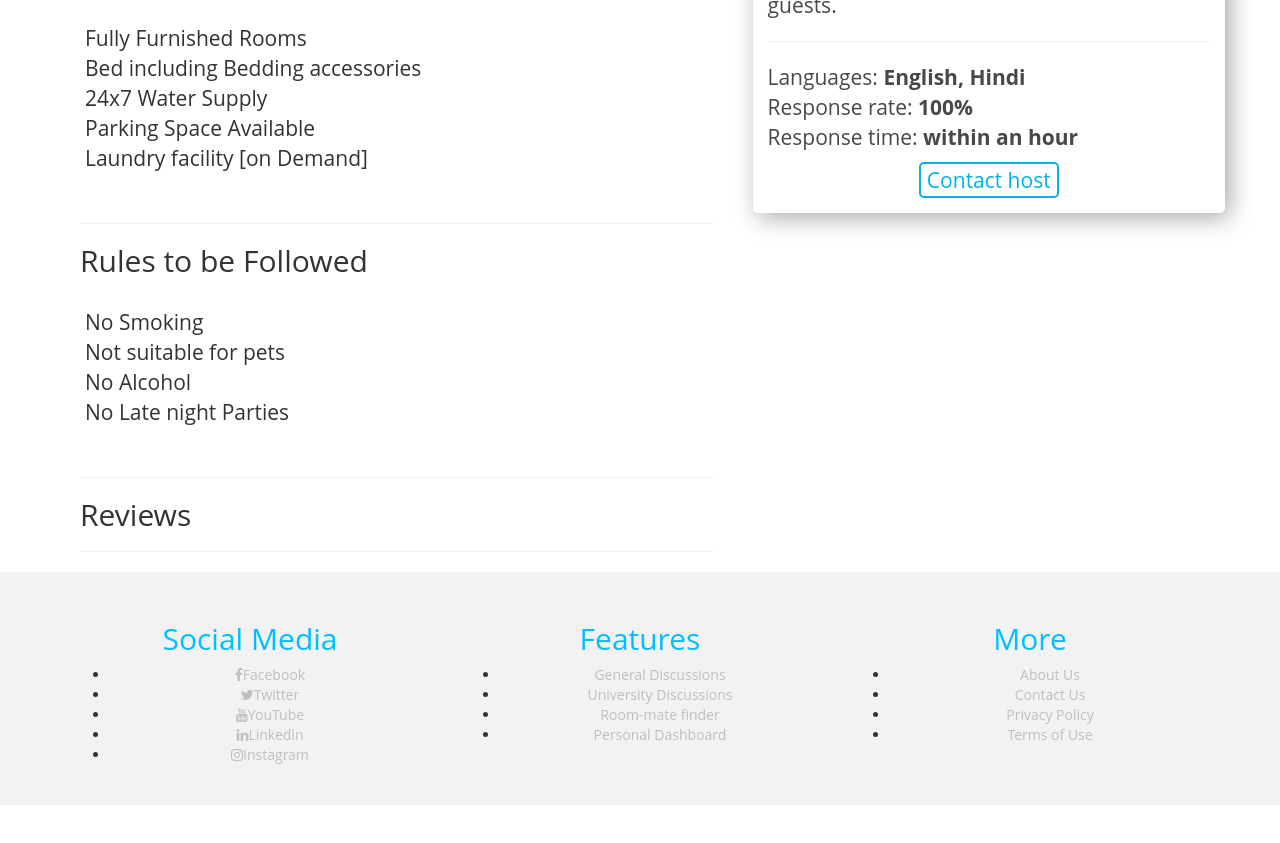
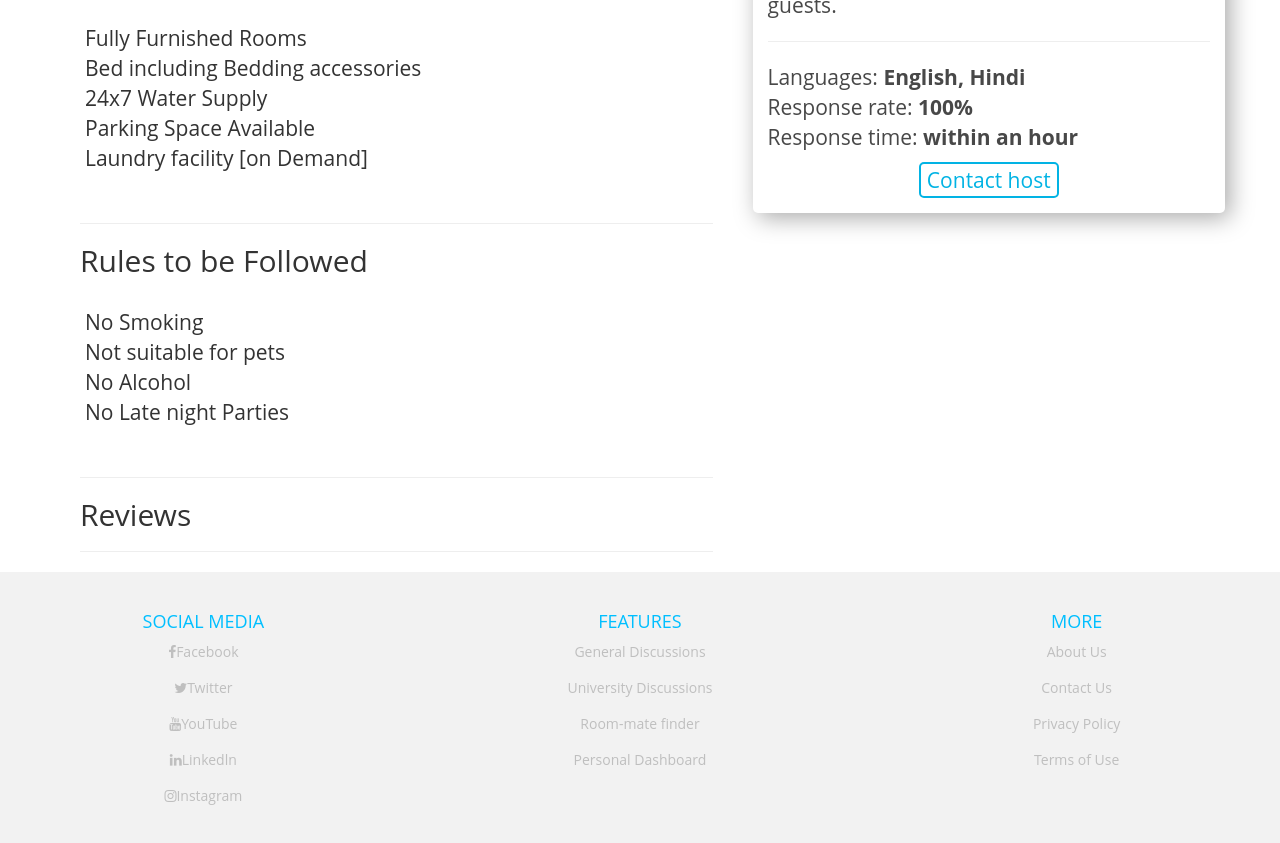
Before and after one commit to rojinaJasmin/abroadmanager-website, a plain HTML site: page roommate-house.html in a window 1280 px wide. Shown: the part 1571-2414 px from the top of the page. Before the commit the page ends 2376 px from the top, so only its background shows below. Drawn offline with Linux system fonts and the light colour scheme; some icons are missing; a web font is replaced by a local one.

Commit message:
Update roommate-house.html

```diff
--- a/roommate-house.html
+++ b/roommate-house.html
@@ -124,11 +124,11 @@
     </div>
   </div>
   <section id="innerbanner1" role="banner">
-    <header>
+    <header style="margin: 0px; padding: 0px;">
       <div class="header-content clearfix">
-        <nav id="header-nav1" class="navbar-fixed-top" style="width: 100vw; height:70px; box-shadow: 0px 4px 8px 0 rgba(255, 255, 255,.2);">
+	  <nav id="header-nav1" class="navbar-fixed-top"  style="width: 100vw; height:70px; box-shadow: 0px 4px 8px 0 rgba(255, 255, 255,.2);">
             <div class="container-fluid">
-            <div class="navbar-header" style="background-color:white;">
+              <div class="navbar-header"  style="background-color:white;">
                 <a href="index.html" class="visible-lg visible-sm visible-md pull-left">
                   <div id="logo-img" alt="Logo Image"></div>
                 </a>
@@ -138,7 +138,8 @@
                   </a>
                 </div>
 
-                 <button type="button" class="navbar-toggle collapsed" data-toggle="collapse"  aria-expanded="false" onclick="openNav()" style="background-color:#02b3e4;">
+                  <button type="button" class="navbar-toggle collapsed" data-toggle="collapse"  aria-expanded="false" onclick="openNav()" style="background-color:#02b3e4; right:10px;">
+
 				<span class="sr-only">Toggle navigation</span>
                   <span class="icon-bar"></span>
                   <span class="icon-bar"></span>
@@ -147,29 +148,28 @@
               </div> <!-- navbar-header -->
 
               <div class="collapse navbar-collapse" id="navbar-collapse-1" style="	background-color:white; box-shadow: 5px 3px 25px 0 #aba;">
-
                 <ul id="nav-list1" class="nav navbar-nav navbar-right">
                   <li>
-                    <a href="dashboard.html">Dashboard</a>
+                    <a href="#">Dashboard</a>
                   </li>
                   <li class="dropdown dropdown1">
-                    <a href="#" class="dropdown-toggle" role="button" aria-haspopup="true" aria-expanded="false">Ask Anything <span class="caret"></span></a>
+                    <a href="#" class="dropdown-toggle" data-toggle="dropdown" role="button" aria-haspopup="true" aria-expanded="false">Ask Anything <span class="caret"></span></a>
                     <ul class="dropdown-menu">
-		            			<li><a href="gd.html">General Discussions</a></li>
-		            			<li><a href="ud.html">University Specific Discussions</a></li>
+                      <li><a href="#" style="color:#02b3e4;">General Discussions</a></li>
+                      <li><a href="#" style="color:#02b3e4;">University Specific Discussions</a></li>
                     </ul>
                   </li>
                   <li>
-                  	<a href="roommate-search.html">Room-mate Finder</a>
+                    <a href="#">Room-mate Finder</a>
                   </li>
                   <li>
-                    <a href="rent.html">Rent a Room</a>
+                    <a href="">Rent a Room</a>
                   </li>
                   <li>
                     <a href="#" id="notification"><span class="fa fa-bell"></span></a>
                   </li>
                   <li>
-                  <a href="login.html" style="padding-top: 0px;"><button style="margin-top:0px; margin-right:-10px;"><i class="fa fa-graduation-cap" style="padding-right: 20px;"></i>Login / Signup</button>
+                    <a href="login.html" style="padding-top: 0px;"><button style="margin-top:0px; margin-right:30px;"><i class="fa fa-graduation-cap" style="padding-right: 20px;"></i>Login/Signup</button>
                     </a>
                   </li>
                 </ul>
@@ -178,8 +178,7 @@
         </nav>
       </div>
     </header>
-  </section> <!-- #innerbanner -->
-
+  </section>
   <div id="main-content" class="container-fluid" style="margin-top:170px;">
     <div id="main-image">
       <div class="pull-left" id="img1"><img src="http://via.placeholder.com/420x300" width="100%"></div>
@@ -335,50 +334,48 @@
     </div>
   </div>
 
-  <footer>
-  	<div class="container">
+   <footer style="width:100%;">
 		<div class="row">
-  				<div class="col-lg-4 col-md-4 col-sm-4 col-xs-12" style="margin-bottom: 30px;">
+			<div class="col-lg-4 col-md-4 col-sm-4 col-xs-12">
 				<div class="footer-content">
-  						<h2>Social Media</h2>
+					<h4>SOCIAL MEDIA</h4>
 				</div>
 				<div class="footer-list">
-  						<ul>
-  							<li><a href=""><i class="fa fa-facebook"></i>Facebook</a></li>
-  							<li><a href=""><i class="fa fa-twitter"></i>Twitter</a></li>
-  							<li><a href=""><i class="fa fa-youtube"></i>YouTube</a></li>
-  							<li><a href=""><i class="fa fa-linkedin"></i>Linkedln</a></li>
-  							<li><a href=""><i class="fa fa-instagram"></i>Instagram</a></li>
-  						</ul>
+
+  							<p><a href=""><i class="fa fa-facebook"></i>Facebook</a><br></p>
+  							<p><a href=""><i class="fa fa-twitter"></i>Twitter</a><br></p>
+  							<p><a href=""><i class="fa fa-youtube"></i>YouTube</a><br></p>
+  							<p><a href=""><i class="fa fa-linkedin"></i>Linkedln</a><br></p>
+  							<p><a href=""><i class="fa fa-instagram"></i>Instagram</a><br></p>
 				</div>
 			</div>
+
 			<div class="col-lg-4 col-md-4 col-sm-4 col-xs-12">
 				<div class="footer-content">
-  						<h2>Features</h2>
+					<h4>FEATURES</h4>
 				</div>
 				<div class="footer-list">
-  						<ul>
-  							<li><a href="">General Discussions</a></li>
-  							<li><a href="">University Discussions</a></li>
-  							<li><a href="">Room-mate finder</a></li>
-  							<li><a href="">Personal Dashboard</a></li>
-  						</ul>
+
+  							<p><a href="">General Discussions</a><br></p>
+  							<p><a href="">University Discussions</a><br></p>
+  							<p><a href="">Room-mate finder</a><br></p>
+  							<p><a href="">Personal Dashboard</a><br></p>
 				</div>
 			</div>
+
 			<div class="col-lg-4 col-md-4 col-sm-4 col-xs-12">
 				<div class="footer-content">
-  						<h2>More</h2>
+					<h4>MORE</h4>
 				</div>
 				<div class="footer-list">
-  						<ul>
-  							<li><a href="">About Us</a></li>
-  							<li><a href="">Contact Us</a></li>
-  							<li><a href="">Privacy Policy</a></li>
-  							<li><a href="">Terms of Use</a></li>
-  						</ul>
+
+							<p><a href="">About Us</a><br></p>
+  							<p><a href="">Contact Us</a><br></p>
+  							<p><a href="">Privacy Policy</a><br></p>
+  							<p><a href="">Terms of Use</a><br></p>
 				</div>
 			</div>
-  			</div> <!-- .row -->
+
 		</div>
 	</footer>
   <!-- jQuery (Bootstrap JS plugins depend on it) -->
```
Lines whose indentation alone changed are shown as unchanged.
